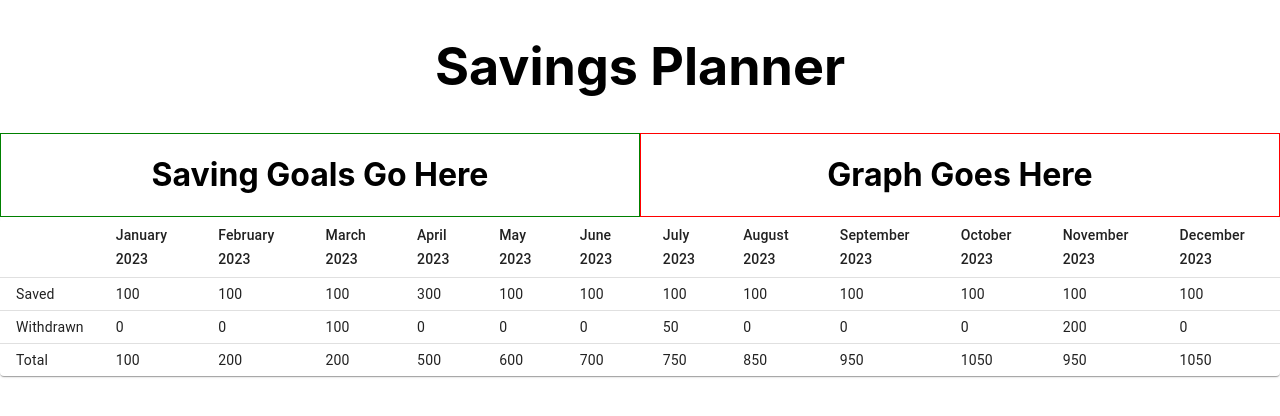
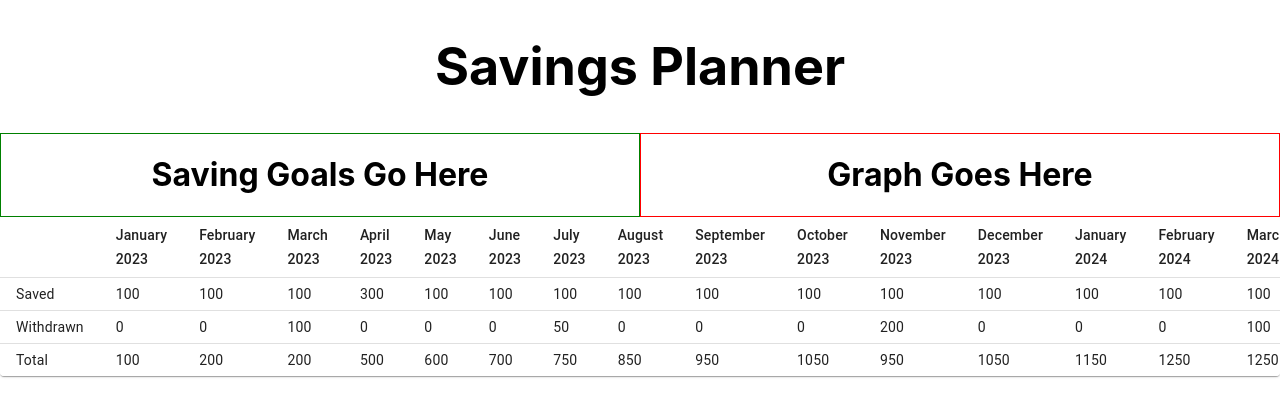
Before and after one commit to AKP-13/savings-planner, a React (Create React App) app: page / in a window 1280 px wide. Shown: the top 416 px of the page. Built offline with nearby package versions, Linux system fonts and the light colour scheme.

Commit message:
Code sytax refactor. Add totals row.

```diff
--- a/src/savingsProjections/SavingsProjectionsTable.js
+++ b/src/savingsProjections/SavingsProjectionsTable.js
@@ -1,81 +1,74 @@
 import React from 'react';
-import Table from '@mui/material/Table';
-import TableBody from '@mui/material/TableBody';
-import TableCell from '@mui/material/TableCell';
-import TableContainer from '@mui/material/TableContainer';
-import TableHead from '@mui/material/TableHead';
-import TableRow from '@mui/material/TableRow';
-import Paper from '@mui/material/Paper';
+import {
+  Table,
+  TableBody,
+  TableCell,
+  TableContainer,
+  TableHead,
+  TableRow,
+  Paper
+} from '@mui/material';
 
 const columns = [
-  'January 2023',
-  'February 2023',
-  'March 2023',
-  'April 2023',
-  'May 2023',
-  'June 2023',
-  'July 2023',
-  'August 2023',
-  'September 2023',
-  'October 2023',
-  'November 2023',
-  'December 2023'
+  { month: 'January 2023', saved: 100, withdrawn: 0 },
+  { month: 'February 2023', saved: 100, withdrawn: 0 },
+  { month: 'March 2023', saved: 100, withdrawn: 100 },
+  { month: 'April 2023', saved: 300, withdrawn: 0 },
+  { month: 'May 2023', saved: 100, withdrawn: 0 },
+  { month: 'June 2023', saved: 100, withdrawn: 0 },
+  { month: 'July 2023', saved: 100, withdrawn: 50 },
+  { month: 'August 2023', saved: 100, withdrawn: 0 },
+  { month: 'September 2023', saved: 100, withdrawn: 0 },
+  { month: 'October 2023', saved: 100, withdrawn: 0 },
+  { month: 'November 2023', saved: 100, withdrawn: 200 },
+  { month: 'December 2023', saved: 100, withdrawn: 0 },
+  { month: 'January 2024', saved: 100, withdrawn: 0 },
+  { month: 'February 2024', saved: 100, withdrawn: 0 },
+  { month: 'March 2024', saved: 100, withdrawn: 100 },
+  { month: 'April 2024', saved: 300, withdrawn: 0 },
+  { month: 'May 2024', saved: 100, withdrawn: 0 },
+  { month: 'June 2024', saved: 100, withdrawn: 0 },
+  { month: 'July 2024', saved: 100, withdrawn: 50 },
+  { month: 'August 2024', saved: 100, withdrawn: 0 },
+  { month: 'September 2024', saved: 100, withdrawn: 0 },
+  { month: 'October 2024', saved: 100, withdrawn: 0 },
+  { month: 'November 2024', saved: 100, withdrawn: 200 },
+  { month: 'December 2024', saved: 100, withdrawn: 0 },
+  { month: 'January 2025', saved: 100, withdrawn: 0 },
+  { month: 'February 2025', saved: 100, withdrawn: 0 },
+  { month: 'March 2025', saved: 100, withdrawn: 100 },
+  { month: 'April 2025', saved: 300, withdrawn: 0 },
+  { month: 'May 2025', saved: 100, withdrawn: 0 },
+  { month: 'June 2025', saved: 100, withdrawn: 0 },
+  { month: 'July 2025', saved: 100, withdrawn: 50 },
+  { month: 'August 2025', saved: 100, withdrawn: 0 },
+  { month: 'September 2025', saved: 100, withdrawn: 0 },
+  { month: 'October 2025', saved: 100, withdrawn: 0 },
+  { month: 'November 2025', saved: 100, withdrawn: 200 },
+  { month: 'December 2025', saved: 100, withdrawn: 0 }
 ];
 
+let accumulatedSaved = 0;
+let accumulatedWithdrawn = 0;
+
+const totalSaved = columns.map(({ month, saved, withdrawn }) => {
+  accumulatedSaved += saved;
+  accumulatedWithdrawn += withdrawn;
+
+  const amount = accumulatedSaved - accumulatedWithdrawn;
+
+  return { month, amount };
+});
+
 export default function SavingsProjectionsTable() {
-  const saved = [
-    { month: 'January 2023', amount: 100 },
-    { month: 'February 2023', amount: 100 },
-    { month: 'March 2023', amount: 100 },
-    { month: 'April 2023', amount: 300 },
-    { month: 'May 2023', amount: 100 },
-    { month: 'June 2023', amount: 100 },
-    { month: 'July 2023', amount: 100 },
-    { month: 'August 2023', amount: 100 },
-    { month: 'September 2023', amount: 100 },
-    { month: 'October 2023', amount: 100 },
-    { month: 'November 2023', amount: 100 },
-    { month: 'December 2023', amount: 100 }
-  ];
-
-  const withdrawn = [
-    { month: 'January 2023', amount: 0 },
-    { month: 'February 2023', amount: 0 },
-    { month: 'March 2023', amount: 100 },
-    { month: 'April 2023', amount: 0 },
-    { month: 'May 2023', amount: 0 },
-    { month: 'June 2023', amount: 0 },
-    { month: 'July 2023', amount: 50 },
-    { month: 'August 2023', amount: 0 },
-    { month: 'September 2023', amount: 0 },
-    { month: 'October 2023', amount: 0 },
-    { month: 'November 2023', amount: 200 },
-    { month: 'December 2023', amount: 0 }
-  ];
-
-  const total = [
-    { month: 'January 2023', amount: 100 },
-    { month: 'February 2023', amount: 200 },
-    { month: 'March 2023', amount: 200 },
-    { month: 'April 2023', amount: 500 },
-    { month: 'May 2023', amount: 600 },
-    { month: 'June 2023', amount: 700 },
-    { month: 'July 2023', amount: 750 },
-    { month: 'August 2023', amount: 850 },
-    { month: 'September 2023', amount: 950 },
-    { month: 'October 2023', amount: 1050 },
-    { month: 'November 2023', amount: 950 },
-    { month: 'December 2023', amount: 1050 }
-  ];
-
   return (
     <TableContainer component={Paper}>
       <Table sx={{ minWidth: 650 }} size="small" aria-label="a dense table">
         <TableHead>
           <TableRow>
             <TableCell />
-            {columns.map((col) => (
-              <TableCell key={col}>{col}</TableCell>
+            {columns.map(({ month }) => (
+              <TableCell key={month}>{month}</TableCell>
             ))}
           </TableRow>
         </TableHead>
@@ -84,28 +77,27 @@ export default function SavingsProjectionsTable() {
             <TableCell component="th" scope="row">
               Saved
             </TableCell>
-            {columns.map((col) => {
-              const value = saved.find((obj) => obj.month === col).amount;
-              return <TableCell key={col}>{value}</TableCell>;
-            })}
+            {columns.map(({ month, saved }) => (
+              <TableCell key={`${month}-saved`}>{saved}</TableCell>
+            ))}
           </TableRow>
+
           <TableRow key="Withdrawn" sx={{ '&:last-child td, &:last-child th': { border: 0 } }}>
             <TableCell component="th" scope="row">
               Withdrawn
             </TableCell>
-            {columns.map((col) => {
-              const value = withdrawn.find((obj) => obj.month === col).amount;
-              return <TableCell key={col}>{value}</TableCell>;
-            })}
+            {columns.map(({ month, withdrawn }) => (
+              <TableCell key={`${month}-withdrawn`}>{withdrawn}</TableCell>
+            ))}
           </TableRow>
+
           <TableRow key="Total" sx={{ '&:last-child td, &:last-child th': { border: 0 } }}>
             <TableCell component="th" scope="row">
               Total
             </TableCell>
-            {columns.map((col) => {
-              const value = total.find((obj) => obj.month === col).amount;
-              return <TableCell key={col}>{value}</TableCell>;
-            })}
+            {totalSaved.map(({ month, amount }) => (
+              <TableCell key={`${month}-total`}>{amount}</TableCell>
+            ))}
           </TableRow>
         </TableBody>
       </Table>
```
